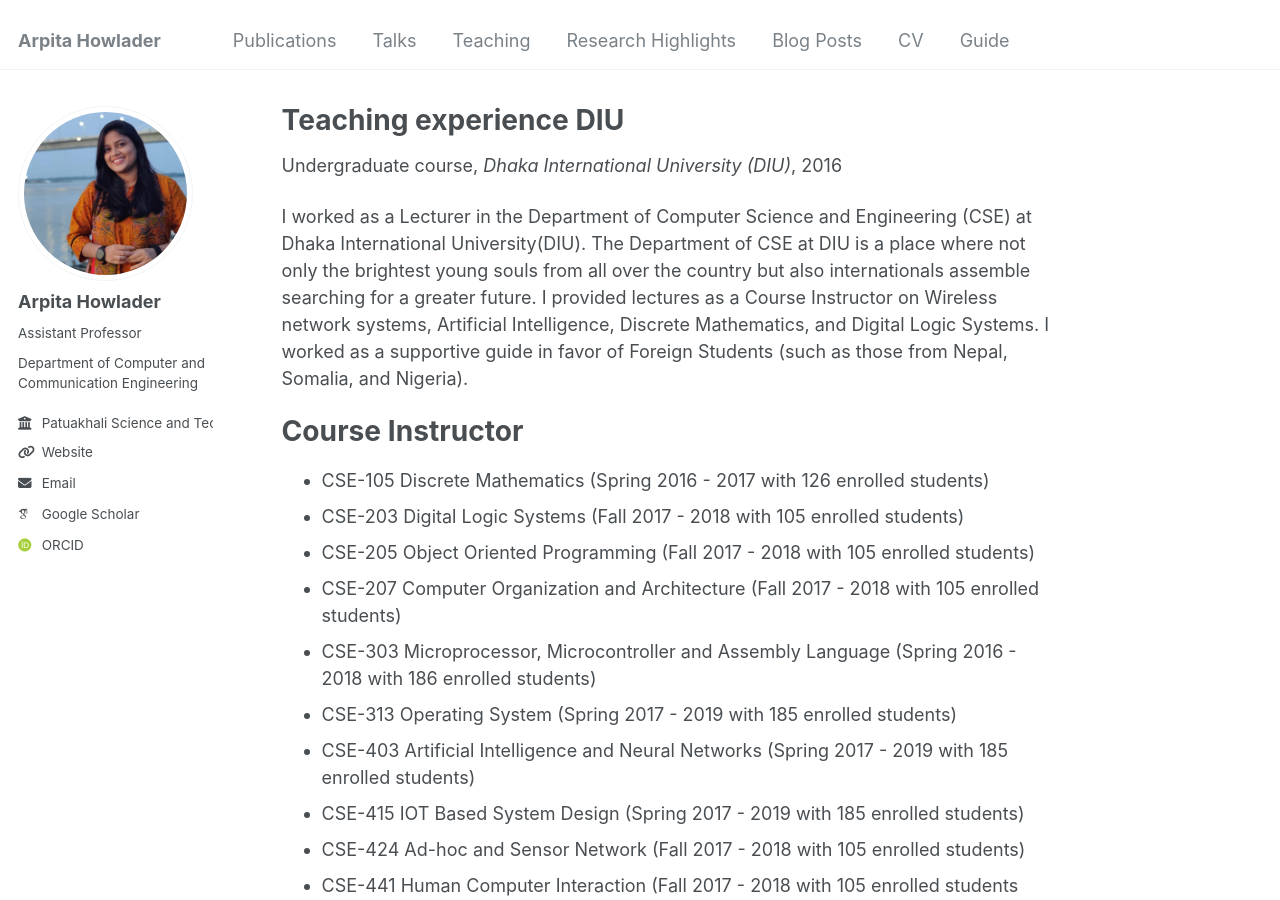
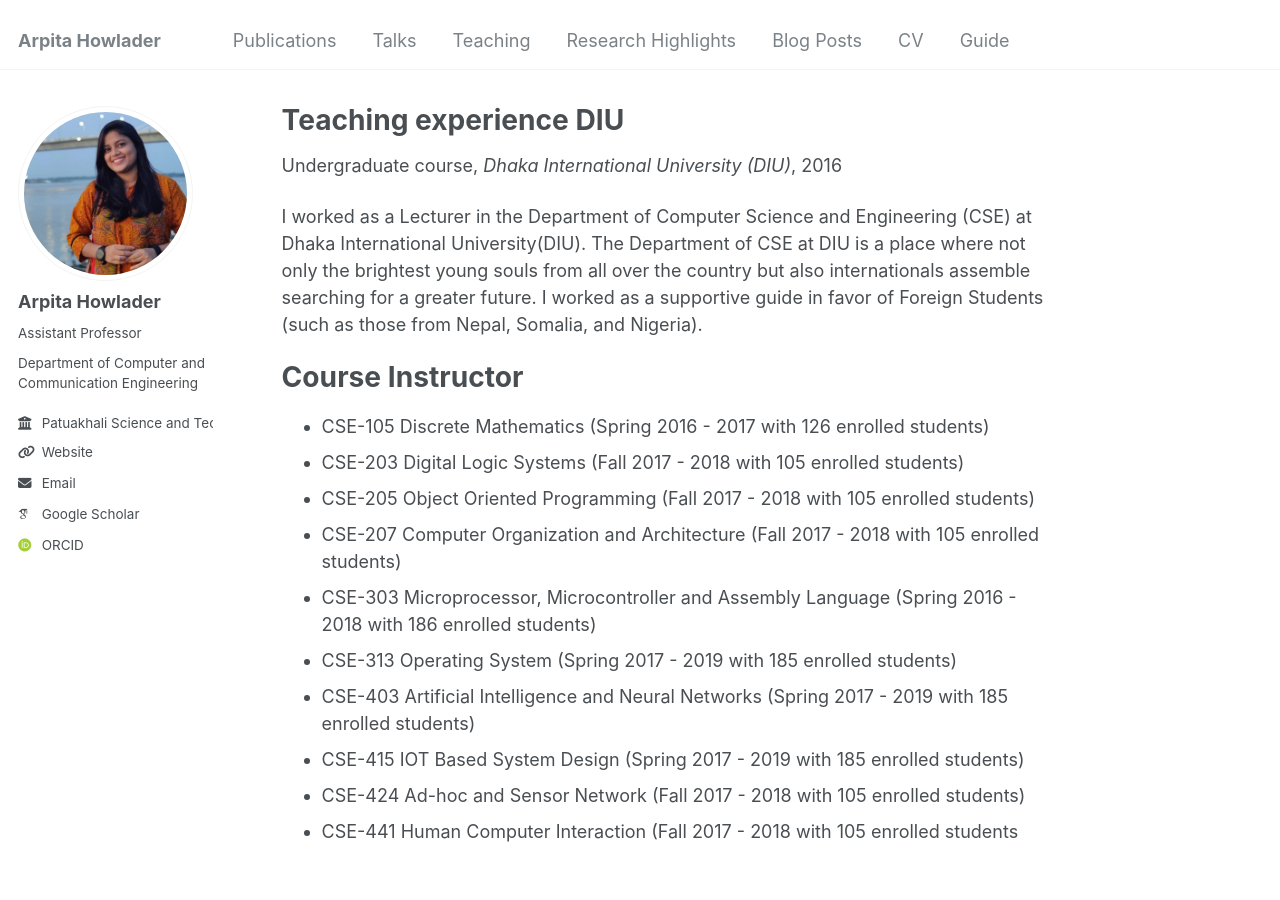
Before and after one commit to arpitahowlader/arpitahowlader.github.io, a Jekyll site: the page built from _teaching/2016-spring-teaching-1.md, in a window 1280 px wide and 900 px high. Built offline with Jekyll 4.4.1, drawn with Linux system fonts in a browser that asks for light colours; some web fonts are replaced.

Commit message:
Update 2016-spring-teaching-1.md

```diff
--- a/_teaching/2016-spring-teaching-1.md
+++ b/_teaching/2016-spring-teaching-1.md
@@ -8,7 +8,7 @@
 location: "Dhaka, Bangladesh"
 ---
 
-I worked as a Lecturer in the Department of Computer Science and Engineering (CSE) at Dhaka International University(DIU). The Department of CSE at DIU is a place where not only the brightest young souls from all over the country but also internationals assemble searching for a greater future. I provided lectures as a Course Instructor on Wireless network systems, Artificial Intelligence, Discrete Mathematics, and Digital Logic Systems. I worked as a supportive guide in favor of Foreign Students (such as those from Nepal, Somalia, and Nigeria).
+I worked as a Lecturer in the Department of Computer Science and Engineering (CSE) at Dhaka International University(DIU). The Department of CSE at DIU is a place where not only the brightest young souls from all over the country but also internationals assemble searching for a greater future. I worked as a supportive guide in favor of Foreign Students (such as those from Nepal, Somalia, and Nigeria).
 
 Course Instructor
 ======
```
